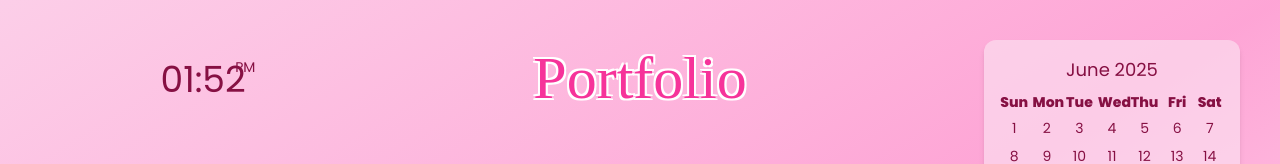
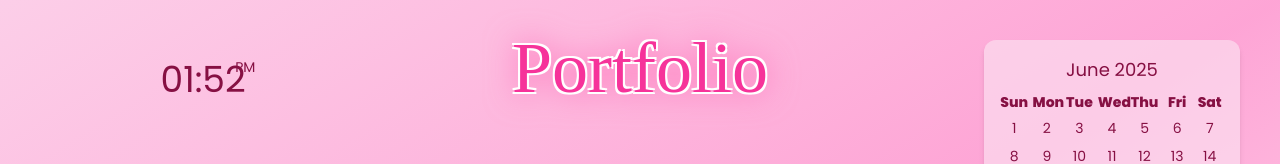
Before and after one commit to silviansi/portfolio, a Vue app: page / in a window 1280 px wide. Shown: the top 164 px of the page. Built offline with nearby package versions, Linux system fonts and the light colour scheme.

Commit message:
enlarge text and add rop shadow

```diff
--- a/src/assets/main.css
+++ b/src/assets/main.css
@@ -3,7 +3,7 @@
 @custom-variant dark (&:where([data-theme=dark], [data-theme=dark] *));
 
 .title-shadow {
-    @apply absolute top-12 left-1/2 transform -translate-x-1/2 text-pink-500 text-4xl md:text-5xl lg:text-6xl font-['Pacifico'];
+    @apply absolute top-8 left-1/2 transform -translate-x-1/2 text-pink-500 text-5xl md:text-6xl lg:text-7xl font-['Pacifico'] drop-shadow-[0_0_15px_rgba(255,105,180,0.7)];
     text-shadow:
         -2px -2px 0 #ffffff,
         2px -2px 0 #ffffff,
```
